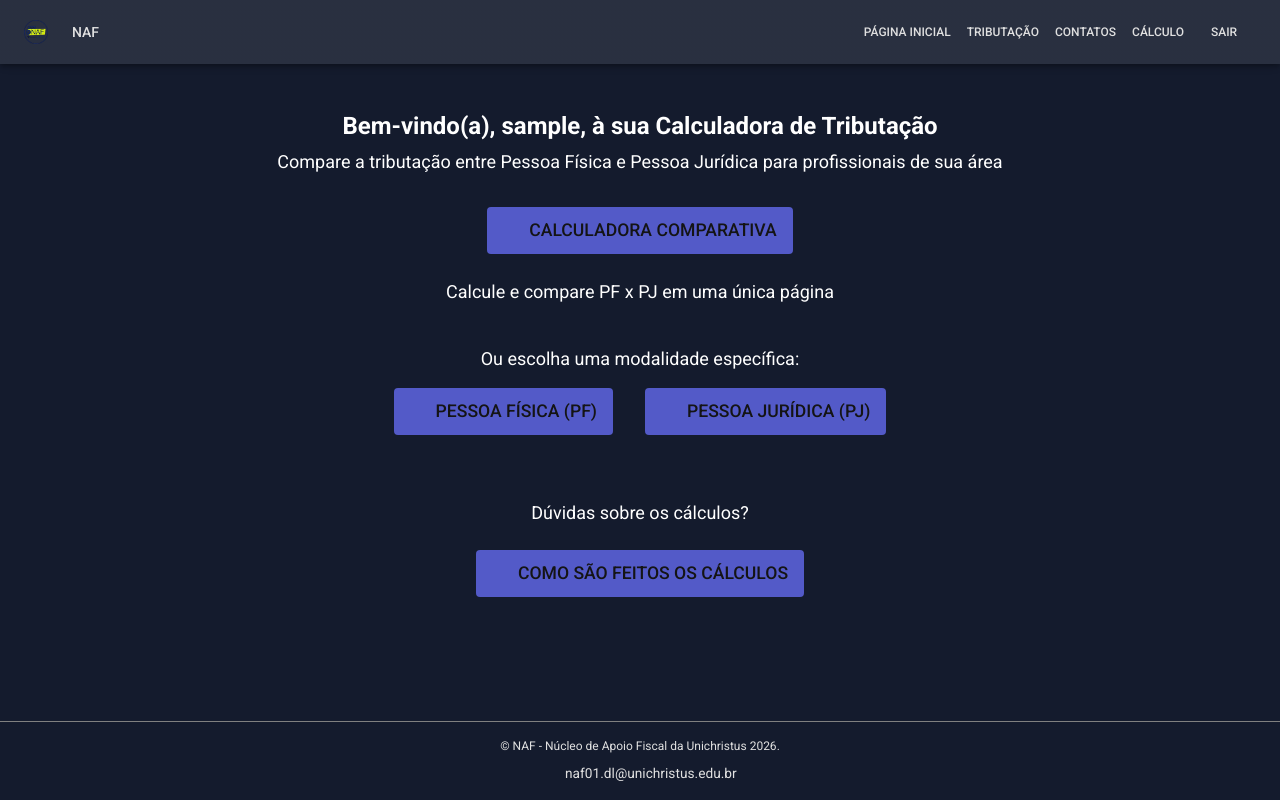
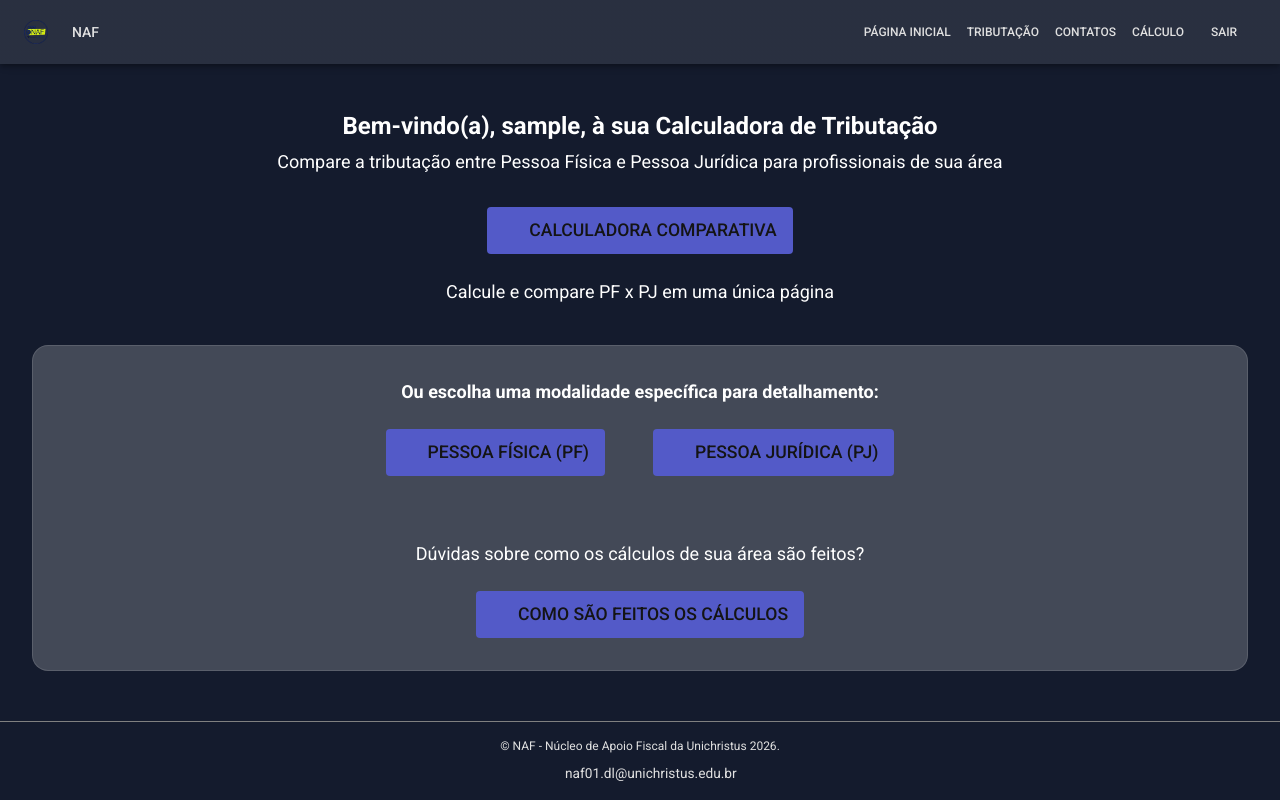
Before and after one commit to GabriellaCLima/TaxComponents, a React (Vite) app: page /home in a window 1280 px wide. Built offline with nearby package versions, Linux system fonts and the light colour scheme; sample sign-in values are in the browser's storage; some icons are missing.

Commit message:
Atualizado Home para Advogados

```diff
--- a/src/Pages/Página Inicial/Home.jsx
+++ b/src/Pages/Página Inicial/Home.jsx
@@ -1,18 +1,21 @@
 import { useEffect, useState } from "react";
 import { useNavigate } from "react-router-dom";
-import { Box, Typography, Stack } from "@mui/material";
+import { Box, Typography, Stack, Paper } from "@mui/material";
 import ModalCalculoPF from "../../Components/Modals/ModalCalculoPF";
 import ModalCalculoPJ from "../../Components/Modals/ModalCalculoPJ";
+import ModalComparacao from "../../Components/Modals/ModalComparacao";
 import ModalCalculoPFAdv from "../../Components/Modals/ModalCalculoPFAdv";
 import ModalCalculoPJAdv from "../../Components/Modals/ModalCalculoPJAdv";
+import ModalComparacaoAdv from "../../Components/Modals/ModalComparacaoAdv";
 import ModalExplicacoes from "../../Components/Modals/ModalExplicacoes";
-import ModalComparacao from "../../Components/Modals/ModalComparacao";
 import { tokens } from "../../Tema";
 import { useTheme } from "@mui/material/styles";
 
 const Home = () => {
   // Obtém nome do usuário do store global
   const navigate = useNavigate();
+  const theme = useTheme();
+  const colors = tokens(theme.palette.mode);
   const [user, setUser] = useState(null);
 
   useEffect(() => {
@@ -31,11 +34,21 @@ const Home = () => {
   const displayName = user?.username || "Visitante";
   const profissao = user?.profissao || "";
 
+  // Lógica para definir qual botão de Comparação mostrar com base na profissão
+  const renderBotaoComparacao = () => {
+    if (profissao === "Advogado") {
+      return <ModalComparacaoAdv />;
+    }
+    // Para Psicólogos, Arquitetos ou outros
+    return <ModalComparacao />;
+  };
+
   // Lógica para definir qual botão PF mostrar com base na profissão
   const renderBotaoPF = () => {
     if (profissao === "Advogado") {
       return <ModalCalculoPFAdv />;
     }
+    // Para Psicólogos, Arquitetos ou outros
     return <ModalCalculoPF />;
   };
 
@@ -44,6 +57,7 @@ const Home = () => {
     if (profissao === "Advogado") {
       return <ModalCalculoPJAdv />;
     }
+    // Para Psicólogos, Arquitetos ou outros
     return <ModalCalculoPJ />;
   };
 
@@ -68,13 +82,12 @@ const Home = () => {
 
       {/* SUBTÍTULO DESCRITIVO */}
       <Typography variant="body1" sx={{ mb: 4, fontSize: "18px" }}>
-        {/* Ajustado para mostrar a profissão real do usuário dinamicamente */}
         Compare a tributação entre Pessoa Física e Pessoa Jurídica para profissionais de {profissao ? profissao.toLowerCase() : "sua área"}
       </Typography>
 
       {/* SEÇÃO DA CALCULADORA COMPARATIVA */}
       <Box sx={{ mb: 5 }}>
-        < ModalComparacao />
+        {renderBotaoComparacao()}
         <Typography
           sx={{
             mt: 3,
@@ -85,10 +98,12 @@ const Home = () => {
         </Typography>
       </Box>
 
+      <Paper variant="outlined" sx={{ p: 4, backgroundColor: colors.primary[400], borderRadius: 4 }}>
         {/* SEÇÃO DE CALCULADORAS INDIVIDUAIS */}
-      <Typography variant="body1" sx={{ mb: 2, fontSize: "18px" }}>
-        Ou escolha uma modalidade específica:
+        <Typography variant="body1" sx={{ mb: 3, fontSize: "18px", fontWeight: 'bold' }}>
+          Ou escolha uma modalidade específica para detalhamento:
         </Typography>
+
         {/* STACK VERTICAL COM OPÇÕES */}
         <Stack
           direction="column" // Disposição vertical
@@ -102,6 +117,8 @@ const Home = () => {
             spacing={4} // Espaçamento entre botões
             alignItems="center"
             justifyContent="center"
+            flexWrap="wrap"
+            gap={2}
           >
             {/* Renderização dinâmica dos botões conforme a profissão do usuário */}
             {renderBotaoPF()}
@@ -110,12 +127,13 @@ const Home = () => {
 
           {/* TEXTO DE DÚVIDAS */}
           <Typography sx={{ pt: 5, fontSize: "18px" }}>
-          Dúvidas sobre os cálculos?
+            Dúvidas sobre como os cálculos de {profissao ? profissao.toLowerCase() : "sua área"} são feitos?
           </Typography>
 
           {/* BOTÃO DE EXPLICAÇÕES */}
           <ModalExplicacoes />
         </Stack>
+      </Paper>
     </Box>
   );
 };
```
Lines whose indentation alone changed are shown as unchanged.
